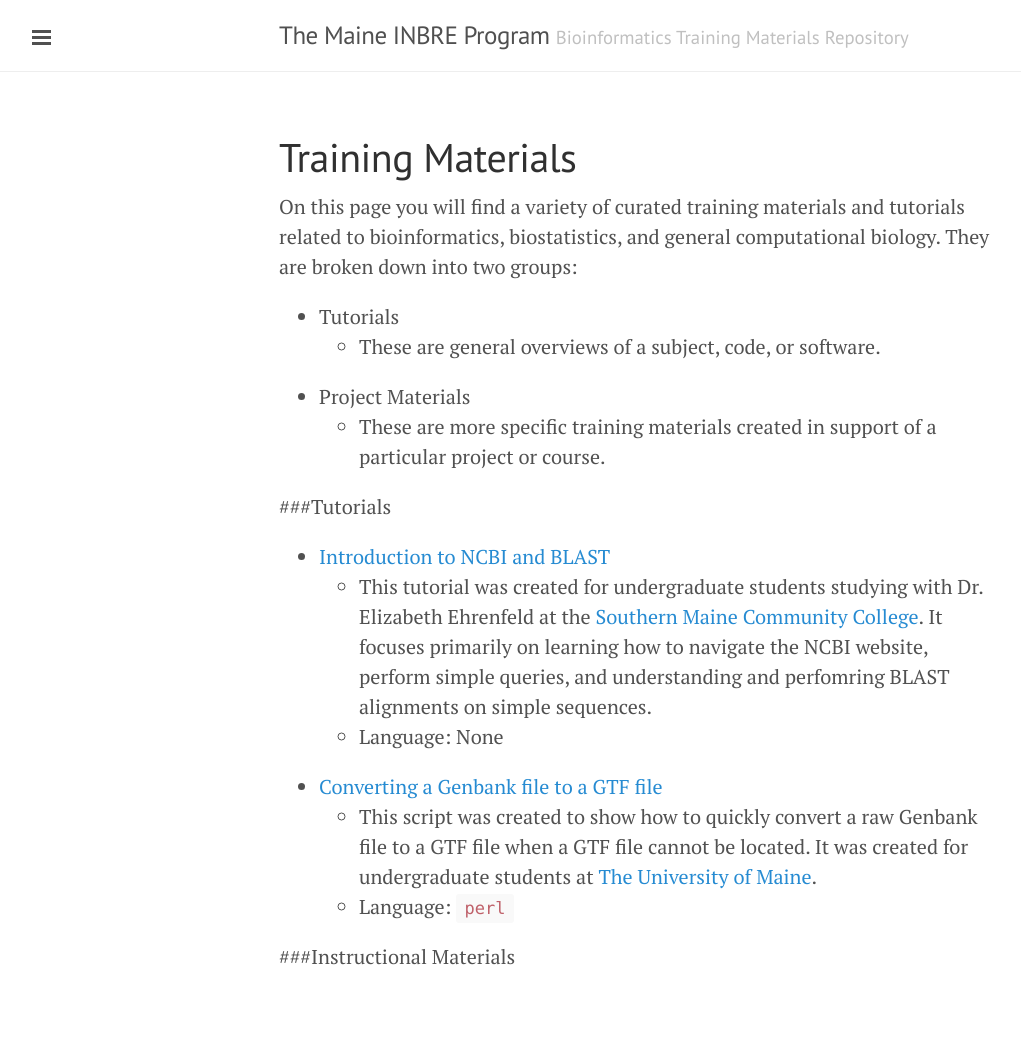
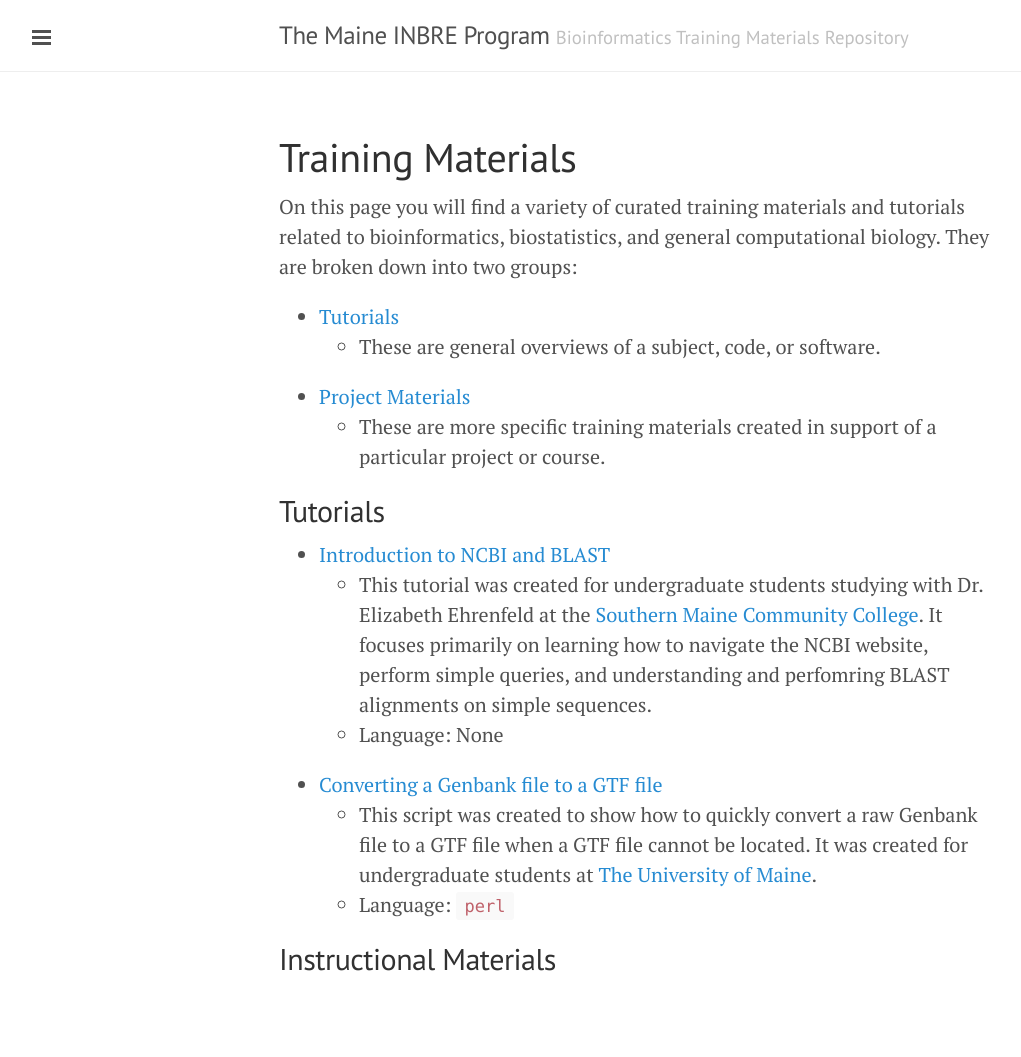
Before and after one commit to MaineINBRE/maineinbre.github.io, a Jekyll site: the page built from tutorials.md, in a window 1280 px wide. Shown: the whole page, without its empty margins (1-1022 px from the left). Built offline with Jekyll 4.4.1, drawn with Linux system fonts in a browser that asks for light colours; some of the changed lines change nothing that is shown.

Commit message:
Initial Commit

```diff
--- a/tutorials.md
+++ b/tutorials.md
@@ -5,13 +5,13 @@ title: Training Materials
 
 On this page you will find a variety of curated training materials and tutorials related to bioinformatics, biostatistics, and general computational biology. They are broken down into two groups:
 
-* Tutorials
+* [Tutorials](#tutorials)
   * These are general overviews of a subject, code, or software.
-* Project Materials
+* [Project Materials](#instructional-materials)
   * These are more specific training materials created in support of a particular project or course.
 
 
-###Tutorials
+## Tutorials
 
 * [Introduction to NCBI and BLAST](https://github.com/MaineINBRE/IntroToNCBIandBLAST)
   * This tutorial was created for undergraduate students studying with Dr. Elizabeth Ehrenfeld at the [Southern Maine Community College](https://www.smccme.edu). It focuses primarily on learning how to navigate the NCBI website, perform simple queries, and understanding and perfomring BLAST alignments on simple sequences.
@@ -21,4 +21,4 @@ On this page you will find a variety of curated training materials and tutorials
   * This script was created to show how to quickly convert a raw Genbank file to a GTF file when a GTF file cannot be located. It was created for undergraduate students at [The University of Maine](www.umaine.edu).
   * Language: `perl`
 
-###Instructional Materials
+## Instructional Materials
```
